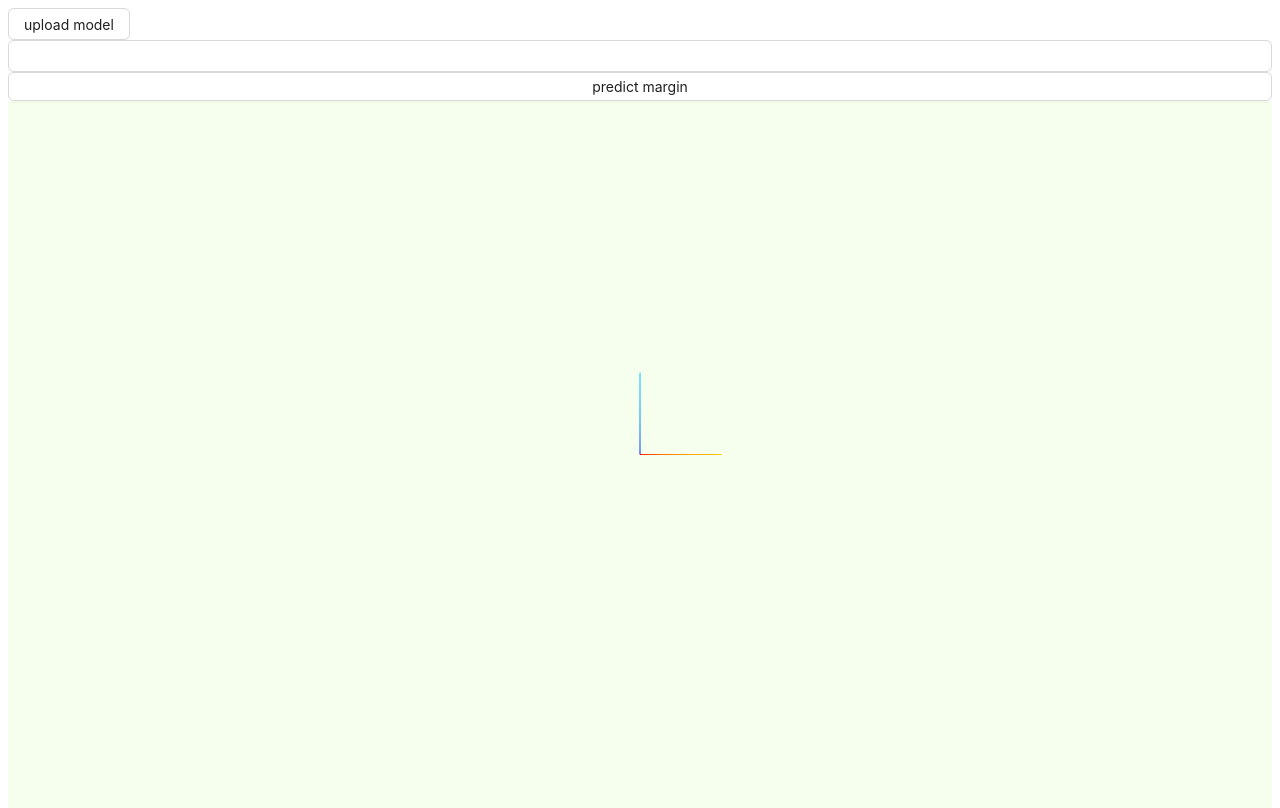
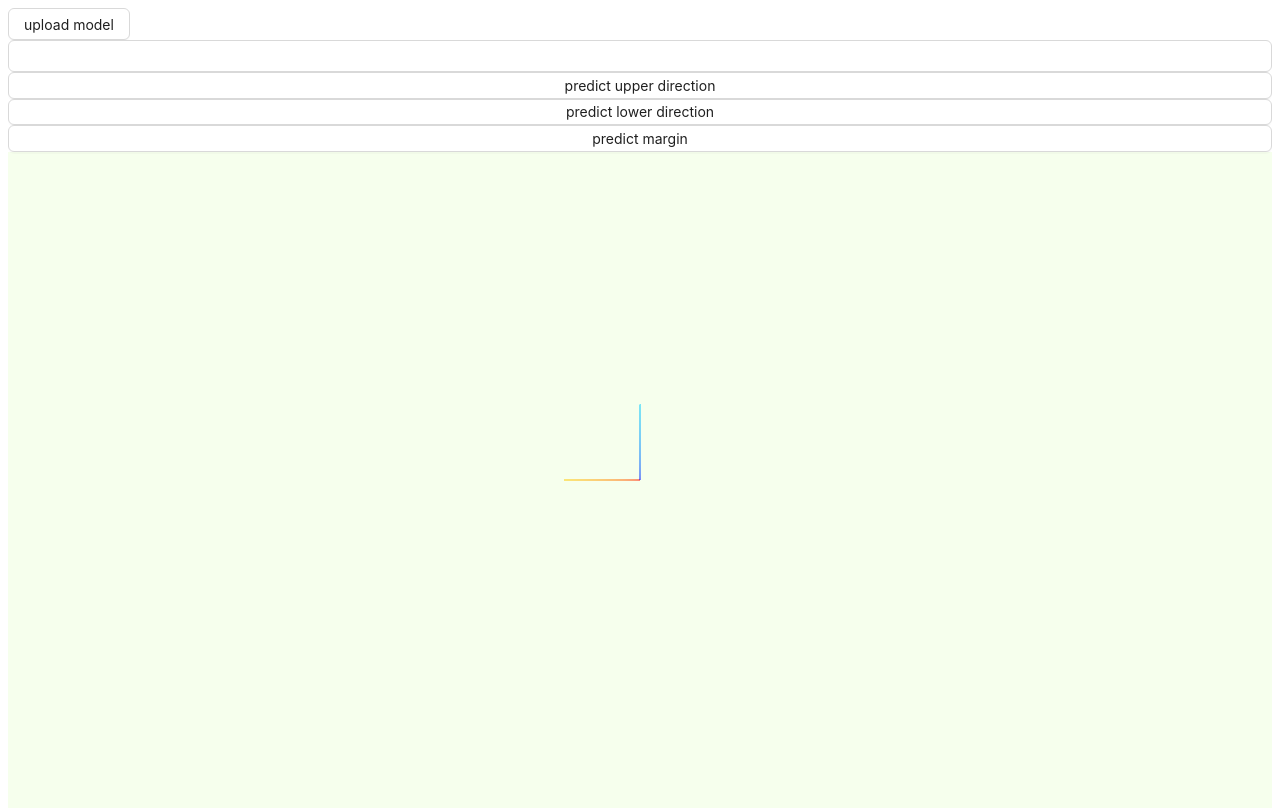
Before and after one commit to Delete3/AiModelResultVerifying, a React (Vite) app: page / in a window 1280 px wide. Built offline with nearby package versions, Linux system fonts and the light colour scheme.

Commit message:
#1 api change

```diff
--- a/src/utils/function/PredictDirection.js
+++ b/src/utils/function/PredictDirection.js
@@ -13,7 +13,7 @@ class PredictDirection {
   /**
    * @param {THREE.Mesh} mesh
    */
-  addMesh = (mesh) =>{
+  addMesh = (mesh) => {
     this.meshInfoArray.push({
       originalMesh: mesh,
       predictDirMesh: null,
@@ -22,7 +22,7 @@ class PredictDirection {
     Editor.scene.add(mesh);
   }
 
-  predictMesh = async () => {
+  predictMesh = async (isUpper = true) => {
     try {
       console.log('predict direction');
       const lastMeshInfo = this.meshInfoArray[this.meshInfoArray.length - 1];
@@ -33,6 +33,7 @@ class PredictDirection {
 
       const formData = new FormData();
       formData.append('file', blob, 'model.stl');
+      formData.append('is_upper', isUpper)
       const res = await axios.post('http://localhost:8000/predict/', formData);
 
       const quaternionRawData = res.data?.quaternion;
--- a/src/utils/function/view-control/OrthographicCamera.js
+++ b/src/utils/function/view-control/OrthographicCamera.js
@@ -8,7 +8,7 @@ class OrthographicCamera extends THREE.OrthographicCamera {
     this.defaultCameraDistance = 195;
     this.defaultFov = 25;
 
-    this.position.set(0, -this.defaultCameraDistance, 0);
+    this.position.set(0, this.defaultCameraDistance, 0);
     this.near = 1;
     this.far = 2000;
     this.onWindowResize();
--- a/src/views/App.jsx
+++ b/src/views/App.jsx
@@ -36,6 +36,7 @@ const parseGeometry = async (blob, fileFormat) => {
   else if (fileFormat == 'ply') geometry = new PLYLoader().parse(await blob.arrayBuffer());
   else return;
 
+  geometry.computeVertexNormals();
   return geometry;
 }
 
@@ -46,21 +47,22 @@ const loadModel = async file => {
   try {
     const fileExtension = getFileExtension(file.name);
     const buffrGeometry = await parseGeometry(file, fileExtension);
+    console.log(buffrGeometry)
 
-    const posLength = buffrGeometry.getAttribute('position').array.length;
-    const colorArray = new Float32Array(posLength).fill(1);
-    const colorAttribute = new THREE.BufferAttribute(colorArray, 3);
-    buffrGeometry.setAttribute('color', colorAttribute);
+    // const posLength = buffrGeometry.getAttribute('position').array.length;
+    // const colorArray = new Float32Array(posLength).fill(1);
+    // const colorAttribute = new THREE.BufferAttribute(colorArray, 3);
+    // buffrGeometry.setAttribute('color', colorAttribute);
 
     const material = new THREE.MeshStandardMaterial({
       color: 0xffffff,
       roughness: 0.2,
       side: THREE.DoubleSide,
-      vertexColors: true,
+      // vertexColors: true,
     });
 
     const mesh = new THREE.Mesh(buffrGeometry, material);
-    // PredictDirection.addMesh(mesh);
+    PredictDirection.addMesh(mesh);
     PredictMargin.addMesh(mesh);
   } catch (error) {
     console.log(error);
@@ -96,11 +98,17 @@ function App() {
         value={toothNumberStr}
         onChange={e => setToothNumberStr(e.target.value)}
       />
-      {/* <Button
+      <Button
         onClick={() => PredictDirection.predictMesh()}
       >
-        predict direction
-      </Button> */}
+        predict upper direction
+      </Button>
+
+      <Button
+        onClick={() => PredictDirection.predictMesh(false)}
+      >
+        predict lower direction
+      </Button>
       <Button
         onClick={() => PredictMargin.predictMesh(toothNumberStr)}
       >
```
